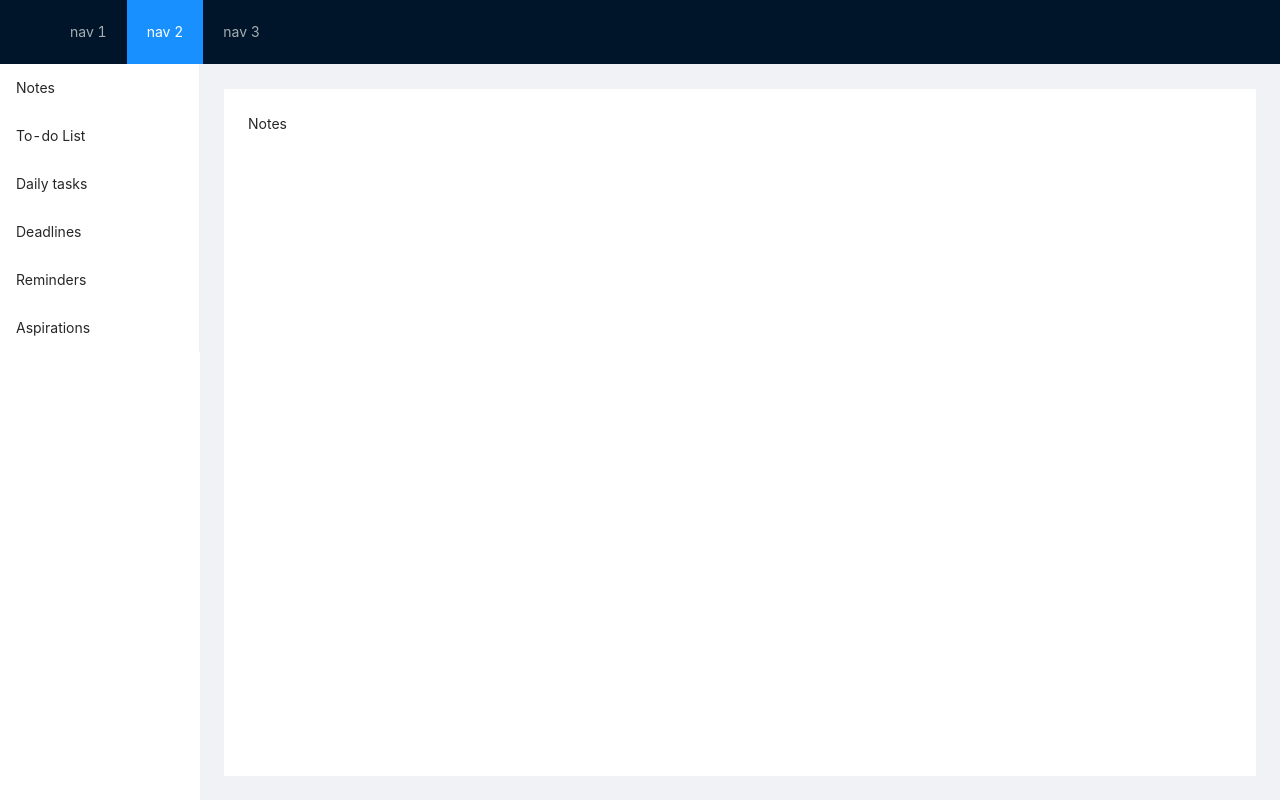
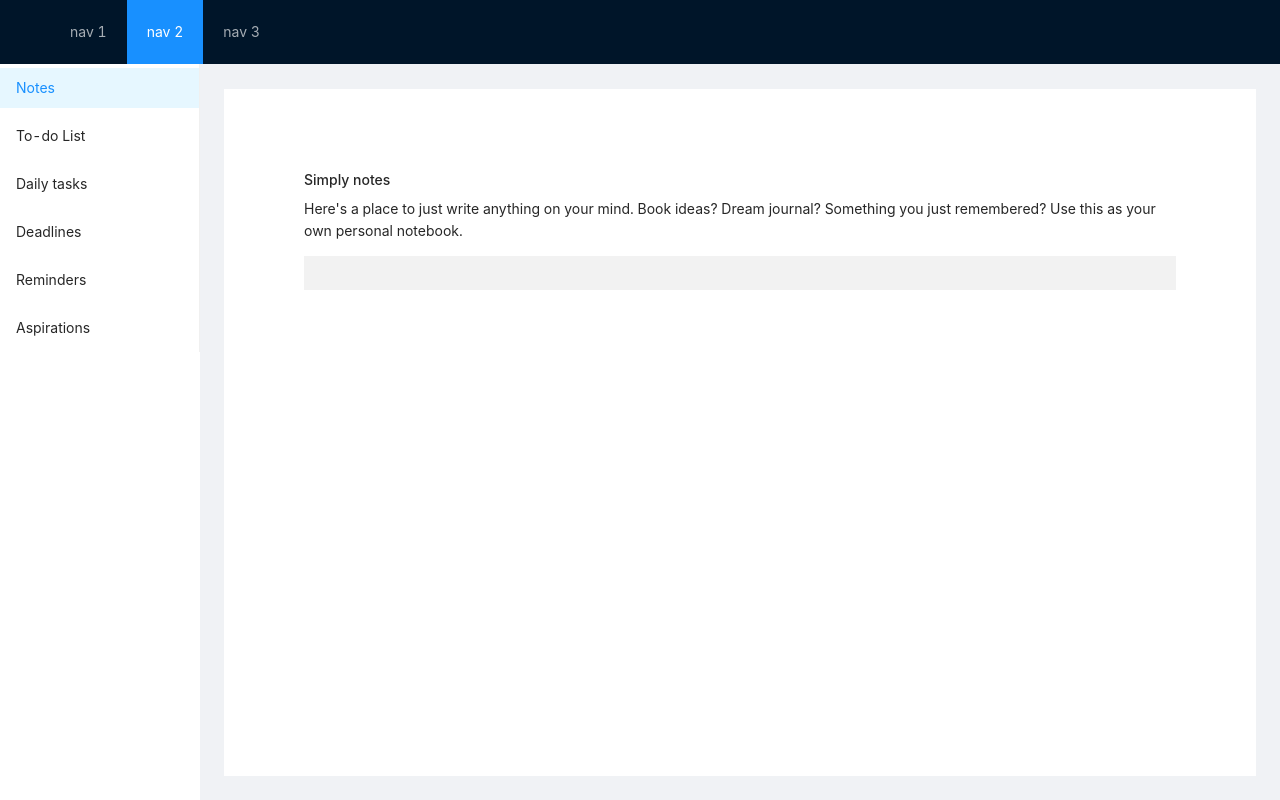
Before and after one commit to daempasha/yggdrasil, a React (Create React App) app: page / in a window 1280 px wide. Built offline with nearby package versions, Linux system fonts and the light colour scheme; no server answers.

Commit message:
Created Notes Page + Added Basic Text Editor

```diff
--- /dev/null
+++ b/src/components/Notes/notes.component.jsx
@@ -0,0 +1,24 @@
+import React, {useState} from 'react';
+import 'draft-js/dist/Draft.css';
+import'./notes.styles.scss';
+import { Editor, EditorState } from 'draft-js';
+
+function Notes(props){
+    const [editorState, setEditorState] = useState(
+        () => EditorState.createEmpty(),
+    );
+
+    return (
+        <div className='notes'>
+            <h1>Simply notes</h1>
+            <p>Here's a place to just write anything on your mind. Book ideas? Dream journal? Something you just remembered? Use this as your own personal notebook.</p>
+
+            <div className='editor'>
+                <Editor editorState={editorState} onChange={setEditorState}/>
+
+            </div>
+        </div>
+    );
+}
+
+export default Notes;
--- /dev/null
+++ b/src/components/Notes/notes.styles.scss
@@ -0,0 +1,9 @@
+.notes {
+    padding: 4em;
+
+    .editor {
+        background-color: rgba(242, 242, 242, 1);
+        padding: 6px;
+    }
+
+}
--- a/src/components/PanelSwitcher/panelswitcher.component.jsx
+++ b/src/components/PanelSwitcher/panelswitcher.component.jsx
@@ -1,10 +1,13 @@
-import React from 'react';
+import React, { useState } from 'react';
+
+import Notes from '../Notes/notes.component.jsx';
 
 function PanelSwitcher(props){
+
     const switchFunction = (page) => {
         switch (page) {
             case 'notes':
-                return <p>Notes</p>;
+                return <Notes />
             case 'todo':
                 return <p>Todo</p>;;
             case 'daily':
--- a/src/pages/Home/home.component.jsx
+++ b/src/pages/Home/home.component.jsx
@@ -19,13 +19,13 @@ function Home(){
       </Header>
       <Layout className='main'>
           <Sider className='sidebar'>
-                <Menu className='menu' theme="light" mode="vertical" defaultValue={page} onClick={data => setPage(data.key)}>
+                <Menu className='menu' theme="light" mode="vertical" selectedKeys={page} onClick={data => setPage(data.key)}>
                     <Menu.Item key="notes">Notes</Menu.Item>
                     <Menu.Item key="todo">To-do List</Menu.Item>
                     <Menu.Item key="daily">Daily tasks</Menu.Item>
                     <Menu.Item key="deadlines">Deadlines</Menu.Item>
                     <Menu.Item key="reminders">Reminders</Menu.Item>
-                    <Menu.Item key="aspiration">Aspirations</Menu.Item>
+                    <Menu.Item key="aspirations">Aspirations</Menu.Item>
                 </Menu>
             </Sider>
 
```
